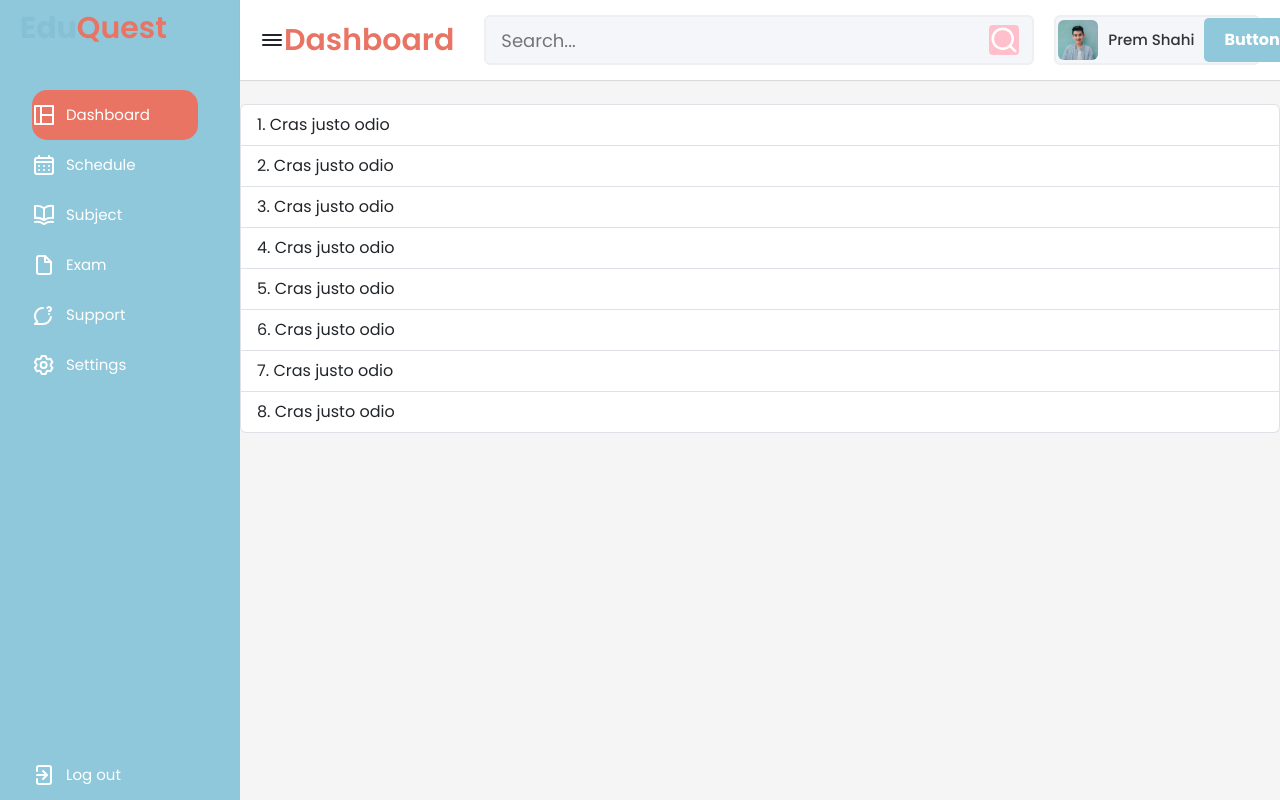
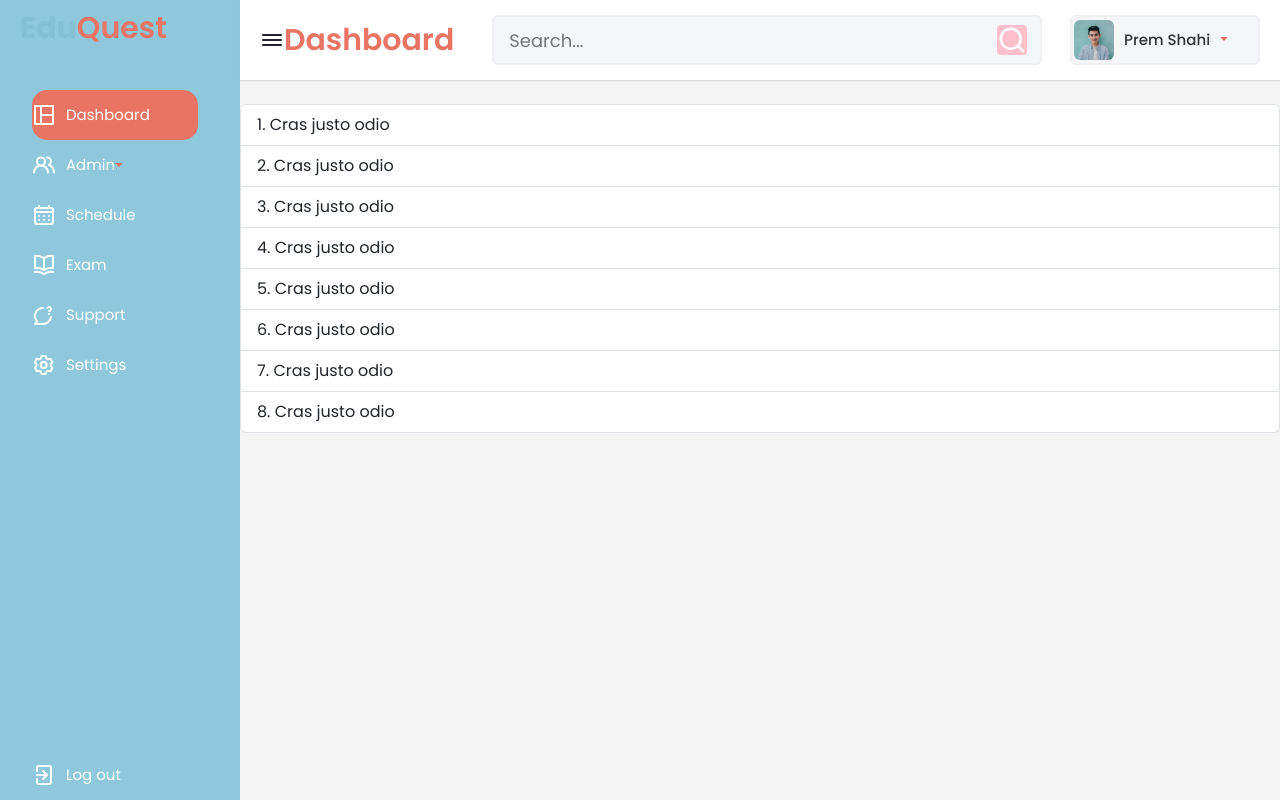
Before and after one commit to zinando/EduQuest, a React (Vite) app in the folder Frontend/: page /exam in a window 1280 px wide. Built offline with nearby package versions, Linux system fonts and the light colour scheme.

Commit message:
added dropdown nav

```diff
--- a/Frontend/src/layout/NavBar/NavBar.jsx
+++ b/Frontend/src/layout/NavBar/NavBar.jsx
@@ -2,7 +2,8 @@ import { useState } from 'react';
 import '../Sidebar/SideBar.css'
 import * as Unicons from '@iconscout/react-unicons';
 import profile from '../../assets/profile.jpg'
-import Dropdown from 'react-bootstrap/Dropdown';
+import NavDropdown from 'react-bootstrap/NavDropdown';
+
 
 
 
@@ -26,17 +27,13 @@ export default function Navbar() {
       <div className="profile-details">
         <img src={profile} alt="" />
         <span className="admin_name">Prem Shahi</span>
-        <Dropdown>
-          <Dropdown.Toggle variant="success" id="dropdown-basic">
-            Button
-          </Dropdown.Toggle>
-
-          <Dropdown.Menu>
-            <Dropdown.Item href="#/action-1">Action</Dropdown.Item>
-            <Dropdown.Item href="#/action-2">Another action</Dropdown.Item>
-            <Dropdown.Item href="#/action-3">Something else</Dropdown.Item>
-          </Dropdown.Menu>
-        </Dropdown>
+        <NavDropdown  id="nav-dropdown">
+          <NavDropdown.Item eventKey="4.1">Action</NavDropdown.Item>
+          <NavDropdown.Item eventKey="4.2">Another action</NavDropdown.Item>
+          <NavDropdown.Item eventKey="4.3">Something else here</NavDropdown.Item>
+          <NavDropdown.Divider />
+          <NavDropdown.Item eventKey="4.4">Separated link</NavDropdown.Item>
+        </NavDropdown>
       </div>
     </nav>
   );
--- a/Frontend/src/layout/Sidebar/SideBar.jsx
+++ b/Frontend/src/layout/Sidebar/SideBar.jsx
@@ -1,7 +1,7 @@
 import './SideBar.css'
 import * as Unicons from '@iconscout/react-unicons';
 import { Link } from 'react-router-dom';
-
+import NavDropdown from 'react-bootstrap/NavDropdown';
 
 
 export default function SideBar() {
@@ -20,24 +20,33 @@ export default function SideBar() {
             </Link>
           </li>
           <li>
-
+            <Link to="/Exam">
+              <Unicons.UilUsersAlt className='icon' />
+              <span className="links_name">Admin</span>
+              <NavDropdown id="nav-dropdown">
+                <NavDropdown.Item eventKey="4.1">Action</NavDropdown.Item>
+                <NavDropdown.Item eventKey="4.2">Another action</NavDropdown.Item>
+                <NavDropdown.Item eventKey="4.3">Something else here</NavDropdown.Item>
+                <NavDropdown.Divider />
+                <NavDropdown.Item eventKey="4.4">Separated link</NavDropdown.Item>
+              </NavDropdown>
+            </Link>
+          </li>
+          <li>
             <Link to="/Schedule">
               <Unicons.UilSchedule className='icon' />
               <span className="links_name">Schedule</span>
             </Link>
           </li>
+
           <li>
             <Link to="/Subject">
               <Unicons.UilBookOpen className='icon' />
-              <span className="links_name">Subject</span>
-            </Link>
-          </li>
-          <li>
-            <Link to="/Exam">
-              <Unicons.UilFile className='icon' />
               <span className="links_name">Exam</span>
             </Link>
           </li>
+
+
 
           <li>
             <Link to="/Subject">
```
